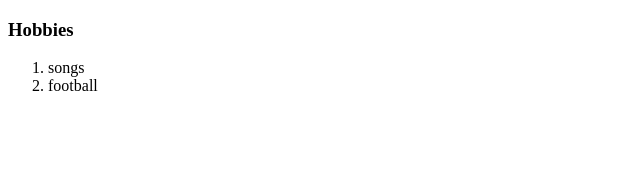
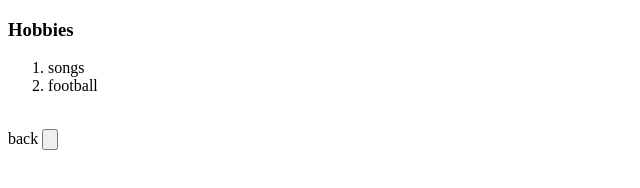
Before and after one commit to msumanthsharma/CV, a plain HTML site: page hobbies.html in a window 1280 px wide. Shown: the full height of the page, 0-640 px from the left. Drawn offline with Linux system fonts and the light colour scheme.

Commit message:
Update hobbies.html

```diff
--- a/hobbies.html
+++ b/hobbies.html
@@ -10,5 +10,9 @@
     <li>songs</li>
     <li>football</li>
     </ol>
+    <br>
+    <label>back</label>
+
+    <a href="index.html"><input type="button"></a>
   </body>
 </html>
```
